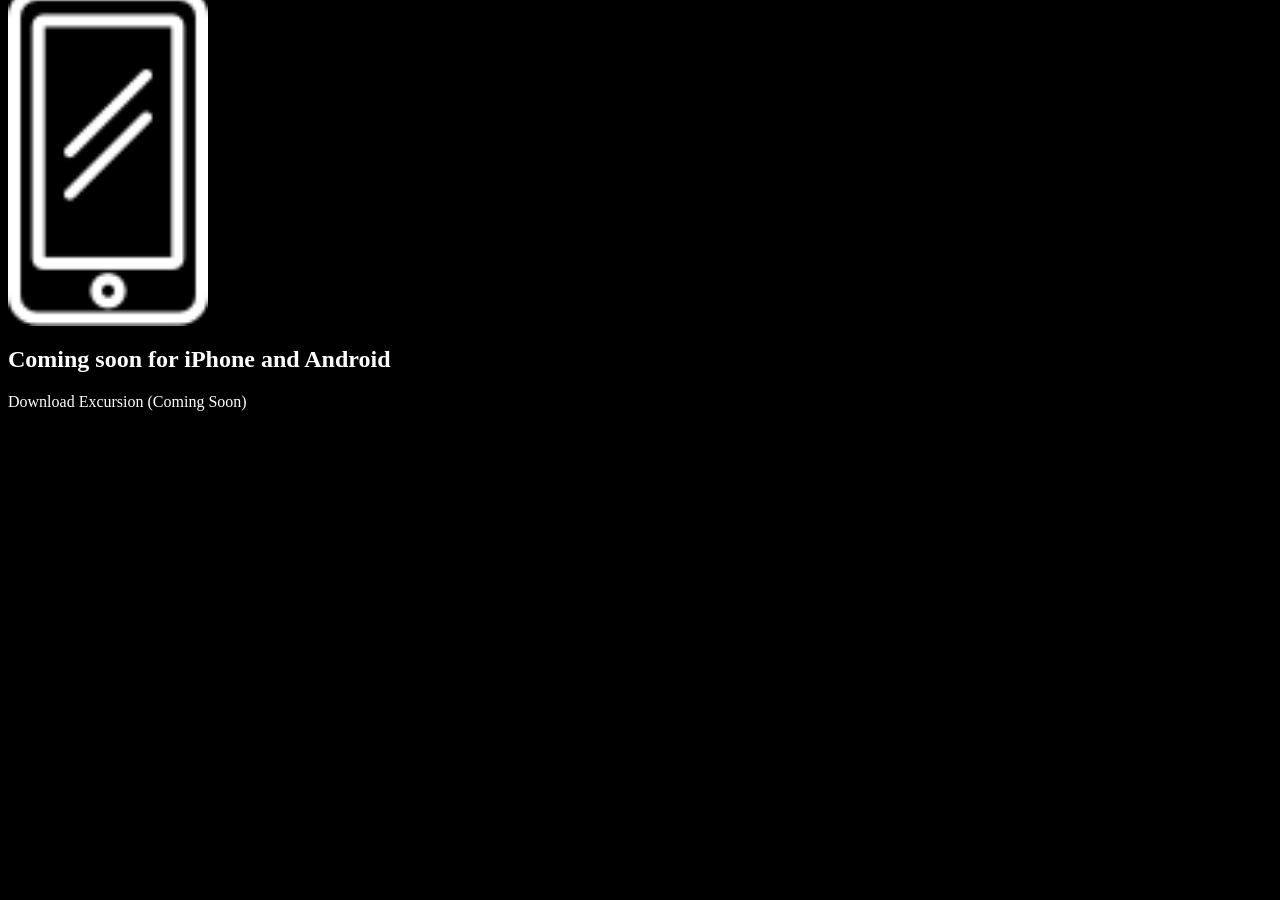
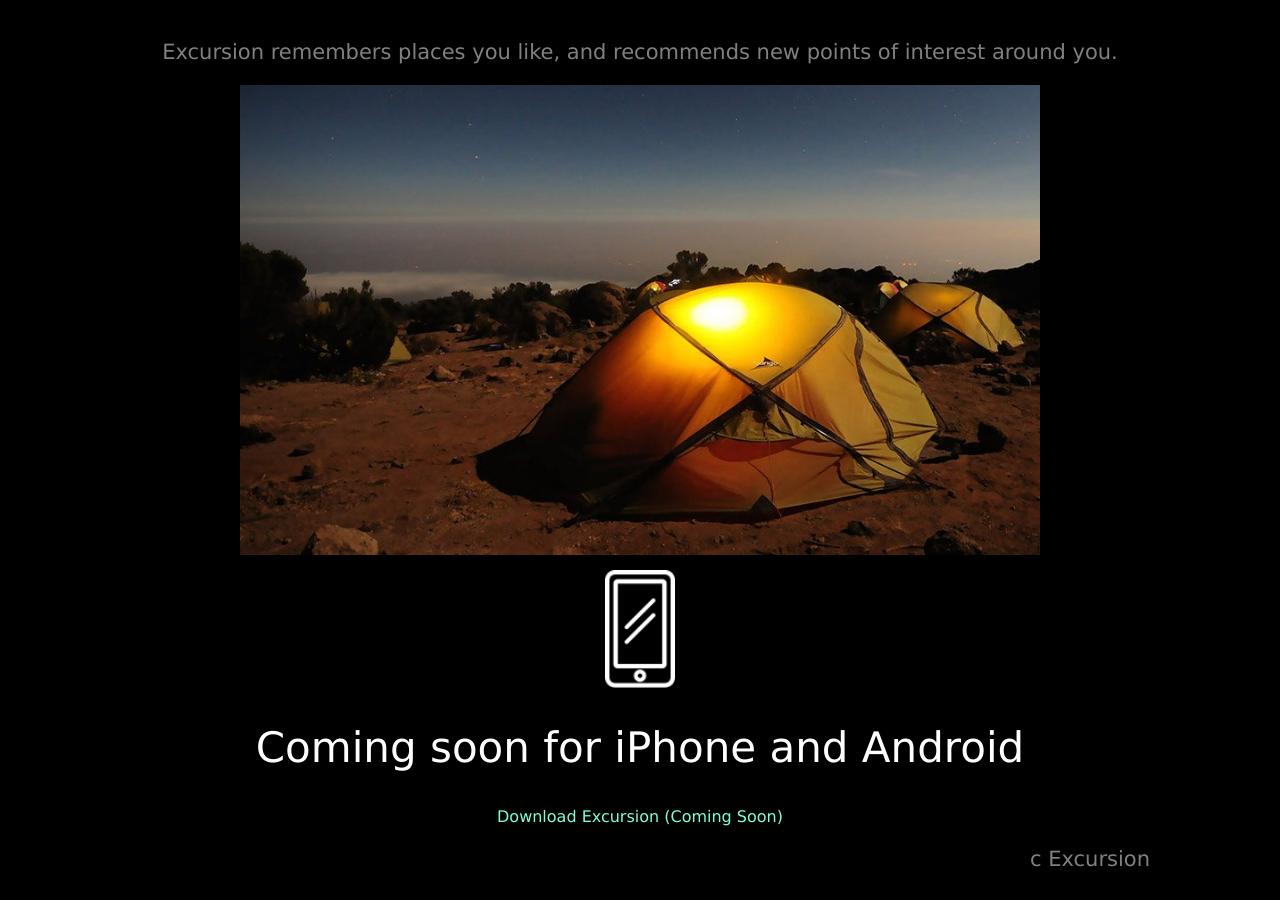
Before and after one commit to philwoz/excursion, a plain HTML site: page index.html in a window 1280 px wide. Shown: the part 452-1352 px from the top of the page. Before the commit the page ends 871 px from the top, so only its background shows below. Drawn offline with Linux system fonts and the light colour scheme.

Commit message:
added more css and fixed video autoplay

```diff
--- a/index.html
+++ b/index.html
@@ -9,18 +9,22 @@
 </head>
 <body>
     <h1>Discover hidden places in the world around you</h1>
-    <a>Download Excursion (Coming Soon)</a>
-    <video src="./resources/excursion.mp4" width="200"
-    height="auto" autoplay>Video not supported
+    <a href="">Download Excursion (Coming Soon)</a>
+
+    <video   src="./resources/excursion.mp4" width="400"
+    height="auto" autoplay loop muted> Video not supported
     </video>
 
     <h2>Your personal travel guide</h2>
     <p>Excursion remembers places you like, and recommends new points of interest around you.</p>
-    <img src="resources/camp.jpg">
-    <img src="resources/phone.png">
-    <H2>Coming soon for iPhone and Android</H2>
+    <img src="resources/camp.jpg" class="camp">
+    <img src="resources/phone.png" class="phone">
+    <h2>Coming soon for iPhone and Android</h2>
     <a>Download Excursion (Coming Soon)</a>
 
 
 </body>
+<footer>
+    <p class="footer-txt">c Excursion</p>
+</footer>
 </html>
--- a/resources/css/style.css
+++ b/resources/css/style.css
@@ -3,11 +3,45 @@ body {
     color: white;
     display: flex;
     flex-direction: column;
-
+    align-items: center;
+    text-align: center;
+    font-family: Verdana, Geneva, Tahoma, sans-serif    ;
 }
 
-img {
-    width: 200px;
+h1 {
+    font-size: 50px;
+    font-weight: normal;
+}
+
+h2 {
+    font-size: 42px;
+    font-weight: 300;
+}
+
+p {
+    color: gray;
+    font-size: 21px;
+}
+
+a {
+    color: aquamarine;
+    font-size: 16px;
+}
+
+
+.camp {
+    width: 800px;
     height: auto;
+}
 
+.phone {
+    width: 70px;
+    height: auto;
+    padding-top: 15px;
 }
+
+.footer-txt {
+    text-align: right;
+    color: gray;
+    padding-left: 900px;
+}
```
